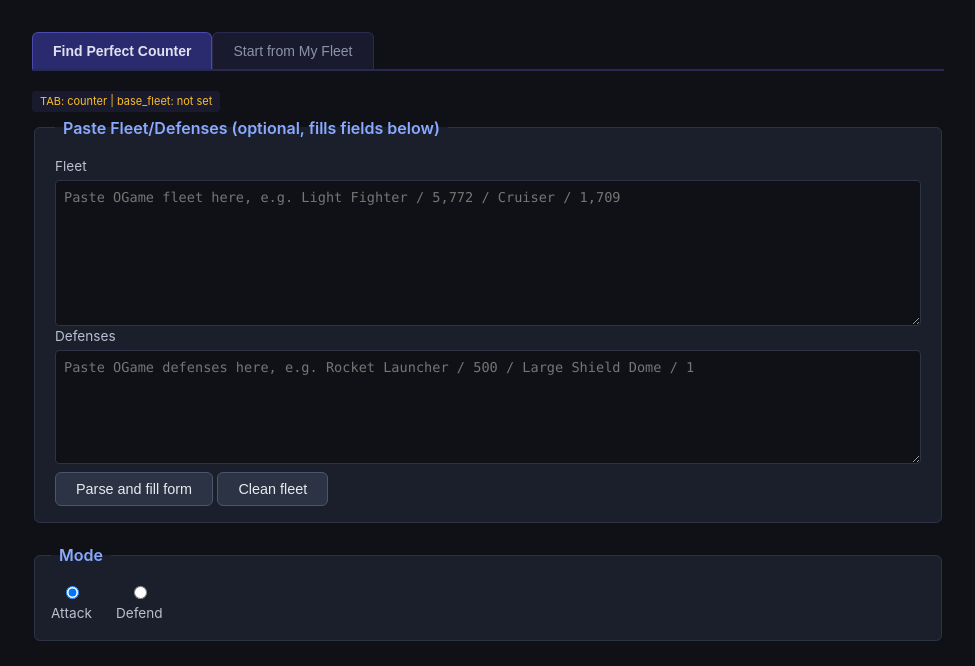
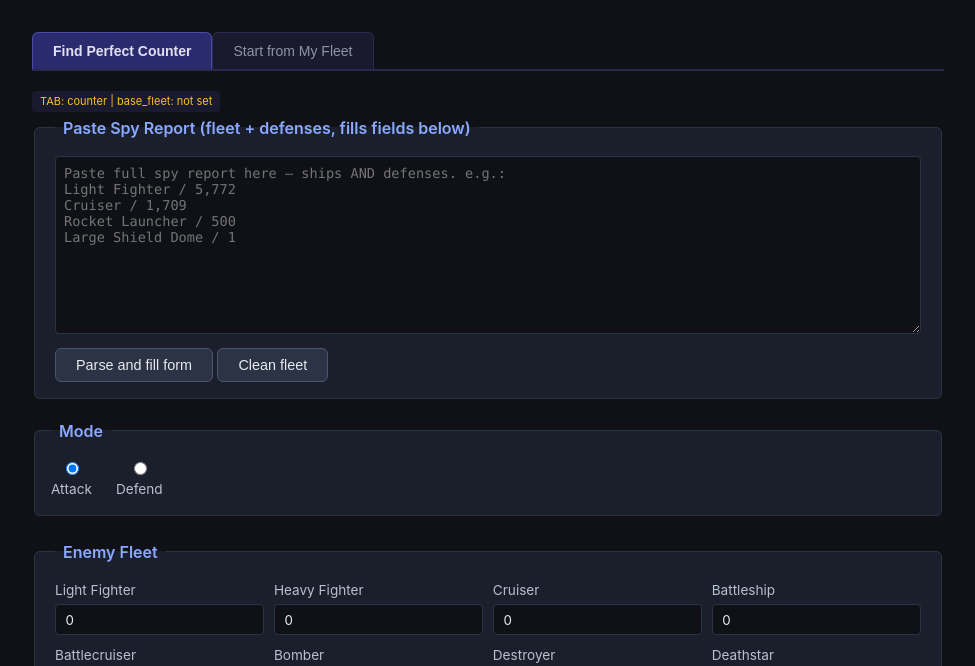
Before and after one commit to peterradzisz/ogame-fleet-optimizer, a Python web app: template python/ogame_optimizer/web/templates/index.html in a window 1280 px wide. Shown: the part 55-721 px from the top of the page, without its empty margins (152-1127 px from the left). Run offline with Jinja, Linux system fonts and the light colour scheme; the template is opened without the code that fills it, so the values that code supplies are empty.

Commit message:
feat: single paste box for spy reports (ships + defenses together)
Merged the separate Fleet and Defenses textareas into one large
paste box. The dual-map parser already handles both ships and
defenses from a single text, so users can paste their full spy
report in one go — no need to split it manually.

Clean fleet button now only clears the single textarea.

```diff
--- a/python/ogame_optimizer/web/static/app.js
+++ b/python/ogame_optimizer/web/static/app.js
@@ -496,7 +496,7 @@ if (parseBtn) {
     var sb = document.getElementById("parse-status");
     sb.className = "parse-status"; sb.textContent = "";
     var ft = document.getElementById("paste-fleet").value;
-    var dt = document.getElementById("paste-defenses").value;
+    var dt = ""; // single paste box, no separate defenses field
     var msgs = [];
     // Robust parsing: try both name maps on both textareas.
     // This handles combined spy reports pasted into either field.
@@ -609,9 +609,7 @@ if (parseBtn) {
         if (el) el.value = "0";
       });
       var pf = document.getElementById("paste-fleet");
-      var pd = document.getElementById("paste-defenses");
       if (pf) pf.value = "";
-      if (pd) pd.value = "";
       var sb = document.getElementById("parse-status");
       if (sb) { sb.textContent = "Enemy fleet and defenses cleared."; sb.className = "parse-status parse-ok"; }
     });
--- a/python/ogame_optimizer/web/templates/index.html
+++ b/python/ogame_optimizer/web/templates/index.html
@@ -54,13 +54,12 @@
   </fieldset>
 
   <fieldset>
-    <legend>Paste Fleet/Defenses (optional, fills fields below)</legend>
-    <label>Fleet
-      <textarea id="paste-fleet" rows="8" placeholder="Paste OGame fleet here, e.g. Light Fighter / 5,772 / Cruiser / 1,709"></textarea>
-    </label>
-    <label>Defenses
-      <textarea id="paste-defenses" rows="6" placeholder="Paste OGame defenses here, e.g. Rocket Launcher / 500 / Large Shield Dome / 1"></textarea>
-    </label>
+    <legend>Paste Spy Report (fleet + defenses, fills fields below)</legend>
+    <textarea id="paste-fleet" rows="10" placeholder="Paste full spy report here — ships AND defenses. e.g.:
+Light Fighter / 5,772
+Cruiser / 1,709
+Rocket Launcher / 500
+Large Shield Dome / 1"></textarea>
     <button type="button" id="parse-btn" class="btn-secondary">Parse and fill form</button>
     <button type="button" id="clean-fleet-btn" class="btn-secondary">Clean fleet</button>
     <div id="parse-status" class="parse-status"></div>
```
